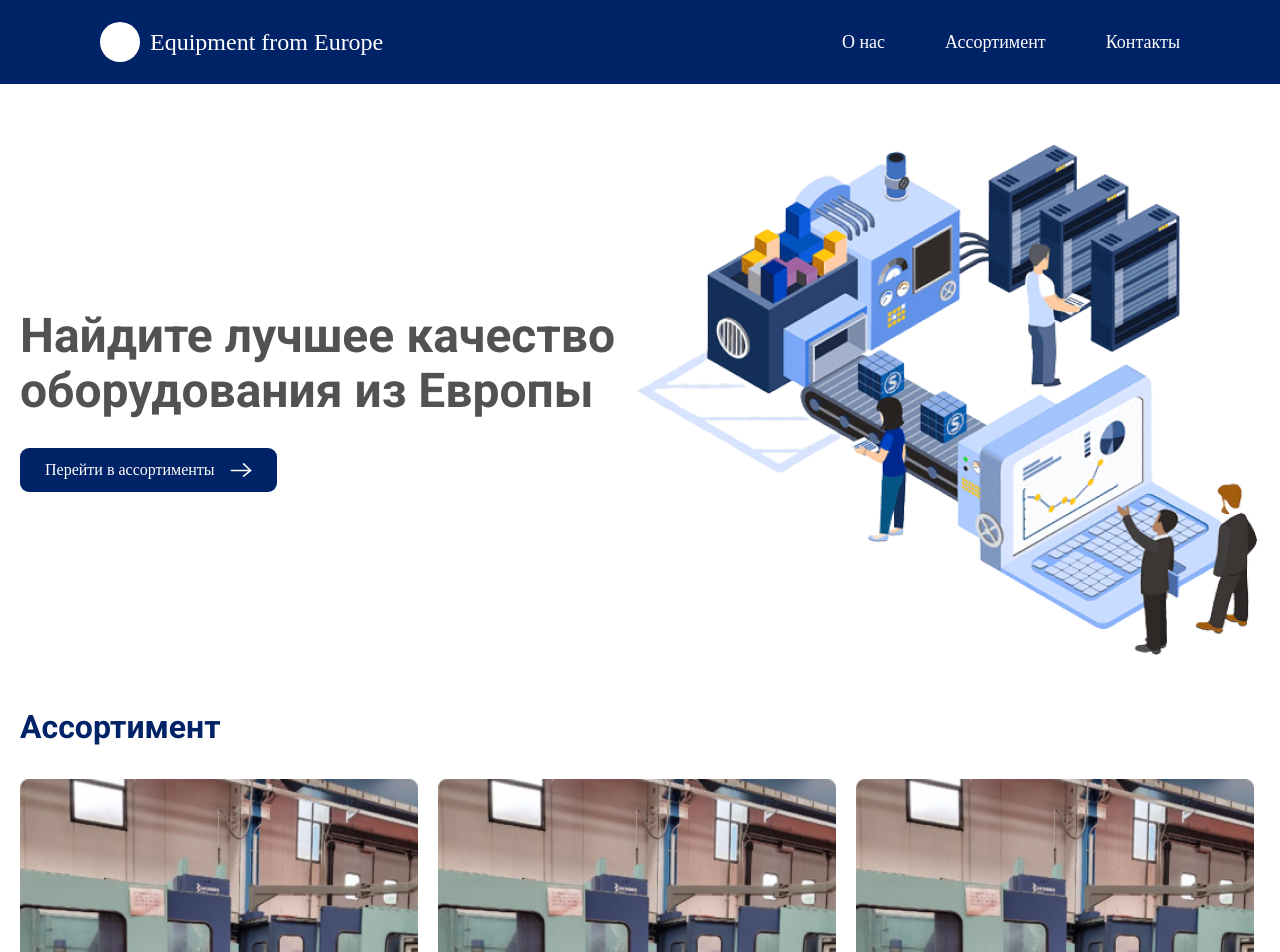
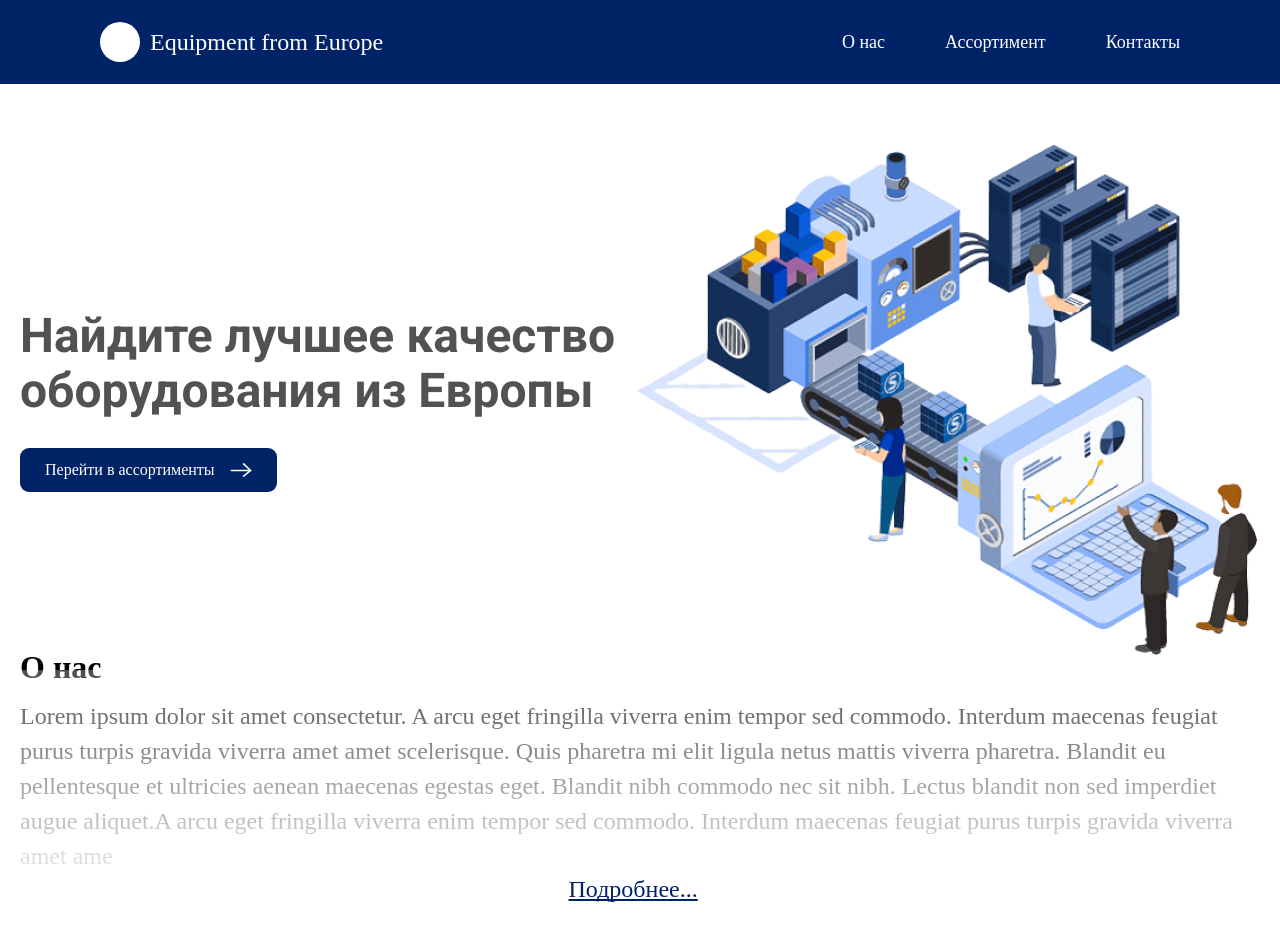
Before and after one commit to INtermetalPlus/IntermetalPlus, a Next.js app: page / in a window 1280 px wide. Shown: the top 952 px of the page. Built offline with nearby package versions, Linux system fonts and the light colour scheme.

Commit message:
Partially finished wrapper component

```diff
--- a/app/components/FoldingWrapper/index.tsx
+++ b/app/components/FoldingWrapper/index.tsx
@@ -1,27 +1,32 @@
+'use client';
 import Link from "next/link"
-import { FC } from "react"
-import styles from 'wrapper.module.scss'
+import { FC, useState } from "react"
+import styles from './wrapper.module.scss'
 
-export default function Wrapper({title, text}: {title: string; text: string}) {
+export default function Wrapper({title, text,maxLength}: {title: string; text: string; maxLength:number}) {
+  const [showAll, setShowAll] = useState(false);
+  const buttonText = showAll ? "Закрыть" : "Подробнее...";
+
+  const truncatedText = showAll ? text : text.slice(0, maxLength);
+  const buttonClassName = showAll ? `{styles.about}` : `{styles.hide}`;
+
+
     return (
       <div className={styles.about}>
         <p id="about" className={styles.about_title}>
           {title}
         </p>
         <p className={styles.about_text}>
-          В наше динамичное время рынок оборудования бывшего употребления приобретает тенденцию роста. Особенно
-          это касается рынка Европы, где как известно производятся самые качественные оборудования. Этот рынок
-          характеризуется не только предложением, но и растущим спросом. Наша компания была создана
-          специально для максимального приближения к потребителю Центральной Азии для оптимального
-          решения следующих задач:
-          - подбор оптимального сочетания цены, качества и параметров оборудования при выборе. Обеспечения
-          кратчайшего времени для проведения демонтажа и транспортировки оборудования в
+          {truncatedText}
         </p>
-        <button className={styles.about_details}>
-          <Link href="#">
-            Подробнее...
-          </Link>
-        </button>
+        {text.length > maxLength && (
+   <button onClick={()=> setShowAll(!showAll)} className={styles.about_details}>
+   <Link href="#">
+     {buttonText}
+   </Link>
+ </button>
+      )}
+
       </div>
     );
   }
--- a/app/components/FoldingWrapper/wrapper.module.scss
+++ b/app/components/FoldingWrapper/wrapper.module.scss
@@ -29,6 +29,9 @@
       text-decoration-skip-ink:none;
       cursor: pointer;
     }
+
+
+
     &::after {
       content: "";
       background: linear-gradient(to top, rgba(255, 255, 255, .9), rgba(255, 255, 255, .3));
@@ -39,4 +42,15 @@
       right: 0;
       bottom: 34px;
     }
+
+    .hide &::after {
+      content: "";
+      background: transparent;
+      width: 100%;
+      height: 200px;
+      position: absolute;
+      left: 0;
+      right: 0;
+      bottom: 34px;
+    }
   }
--- a/app/page.tsx
+++ b/app/page.tsx
@@ -6,6 +6,7 @@ import { useState, useEffect } from "react";
 import axios from "axios";
 import ProductSkeletonCard from "./ui/skeleton/productSkeletonCard";
 import WrapperSkeleton from "./ui/skeleton/wrapperSkeleton";
+import Wrapper from "./components/FoldingWrapper/index";
 
 export default function Home() {
   //Заготовки для стейта товаров
@@ -44,7 +45,7 @@ export default function Home() {
             />
           </div>
         </div>
-
+<Wrapper maxLength={500} title={"О нас"} text={"Lorem ipsum dolor sit amet consectetur. A arcu eget fringilla viverra enim tempor sed commodo. Interdum maecenas feugiat purus turpis gravida viverra amet amet scelerisque. Quis pharetra mi elit ligula netus mattis viverra pharetra. Blandit eu pellentesque et ultricies aenean maecenas egestas eget. Blandit nibh commodo nec sit nibh. Lectus blandit non sed imperdiet augue aliquet.A arcu eget fringilla viverra enim tempor sed commodo. Interdum maecenas feugiat purus turpis gravida viverra amet amet scelerisque. Quis pharetra mi elit ligula netus mattis viverra pharetra. Blandit eu pellentesque et ultricies aenean maecenas egestas eget. Blandit nibh commodo nec sit nibh. Lectus blandit non sed imperdiet augue aliquet."}/>
 
         <div id="assort" className={styles.products}>
           <h2 className={styles.popularProduct}>Ассортимент</h2>
```
